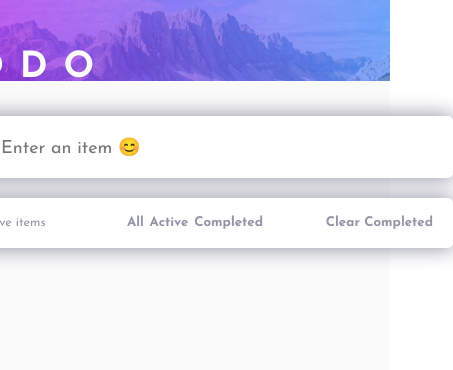
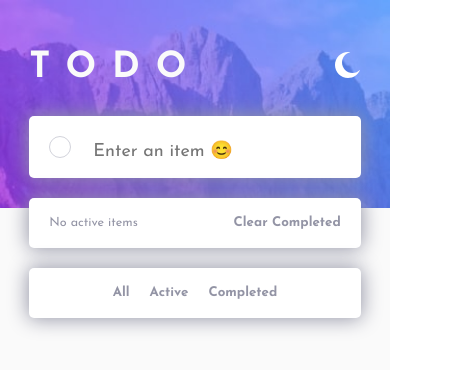
Before and after one commit to nikavolk/todo-app, a React (Create React App) app: page / in a window 390 px wide. Shown: the top 370 px of the page, 453 px wide, since content can reach past the window. Built offline with nearby package versions, Linux system fonts and the light colour scheme.

Commit message:
Cleaned up JS, CSS, finished Light/Dark themes, added mobile responsiveness

```diff
--- a/src/App.js
+++ b/src/App.js
@@ -51,11 +51,11 @@ function App() {
           setChecked={setChecked}
           theme={theme}
         />
-        {filteredTodoList.length > 0 && (
+        {/*{filteredTodoList.length > 0 && (
           <div className={`footer-text ${theme === "dark" ? "dark" : ""}`}>
             Drag and drop to reorder list
-          </div>
-        )}
+          </div>}
+        )*/}
       </div>
     </div>
   );
--- a/src/Assets/Styles/_global.scss
+++ b/src/Assets/Styles/_global.scss
@@ -23,14 +23,23 @@ button {
   background-size: 100% auto;
   background-color: $l_vLightGray;
 
+  @media (max-width: 450px) {
+    background-image: url("../Images/bg-mobile-light.jpg");
+  }
+
   &.dark {
     background-image: url("../Images/bg-desktop-dark.jpg");
     background-color: $d_vDarkBlue;
+
+    @media (max-width: 450px) {
+      background-image: url("../Images/bg-mobile-dark.jpg");
+    }
   }
 }
 
 .main-container {
-  width: 550px;
+  width: 85%;
+  max-width: 550px;
   margin: 5%;
 }
 
--- a/src/Components/Filter/Filter.jsx
+++ b/src/Components/Filter/Filter.jsx
@@ -33,19 +33,32 @@ const Filter = ({ setStatus, todoList, setTodoList, theme }) => {
   return (
     <div className="filter-wrapper">
       <div className="state-adjacent">{activeItems()}</div>
-      <div className="state-btn-wrapper">
-        <div>
-          <button onClick={() => filterHandler()}>All</button>
-        </div>
-        <div>
-          <button onClick={() => filterHandler("active")}>Active</button>
-        </div>
-        <div>
-          <button onClick={() => filterHandler("completed")}>Completed</button>
+      <div className={`state-btn-wrapper ${theme === "dark" ? "dark" : ""}`}>
+        <div className="btn-filters">
+          <button className="btn-filter" onClick={() => filterHandler()}>
+            All
+          </button>
+          <button
+            className={`btn-filter ${theme === "dark" ? "dark" : ""}`}
+            onClick={() => filterHandler("active")}
+          >
+            Active
+          </button>
+          <button
+            className={`btn-filter ${theme === "dark" ? "dark" : ""}`}
+            onClick={() => filterHandler("completed")}
+          >
+            Completed
+          </button>
         </div>
       </div>
       <div className="state-adjacent right">
-        <button onClick={clearHandler}>Clear Completed</button>
+        <button
+          className={`btn-remove-completed ${theme === "dark" ? "dark" : ""}`}
+          onClick={clearHandler}
+        >
+          Clear Completed
+        </button>
       </div>
     </div>
   );
--- a/src/Components/Filter/filter.component.style.scss
+++ b/src/Components/Filter/filter.component.style.scss
@@ -7,11 +7,35 @@
   justify-content: space-between;
   align-items: center;
   font-size: 0.7em;
+  position: relative;
 
   .state-btn-wrapper {
     display: flex;
     justify-content: space-between;
     flex-grow: 1;
+
+    .btn-filters {
+      display: flex;
+      margin: auto;
+    }
+
+    @media (max-width: 450px) {
+      top: 50px;
+      position: absolute;
+      color: $l_darkGrayBlue;
+      height: 50px;
+      font-size: 0.7em;
+      width: 100%;
+      border-radius: 5px;
+      background-color: white;
+      margin: 20px 0;
+      box-shadow: 0px 0px 20px 1px $l_darkGrayBlue;
+
+      &.dark {
+        background-color: $d_vDarkDesatBlue;
+        box-shadow: 0px 0px 20px 1px $d_vDarkDesatBlue;
+      }
+    }
   }
 
   .state-adjacent {
@@ -22,16 +46,39 @@
     text-align: right;
   }
 
-  .btn-clear {
-  }
-
-  button {
+  .btn-remove-completed {
     border: none;
     background-color: inherit;
     cursor: pointer;
     font-weight: 700;
     color: $l_darkGrayBlue;
     padding: 0;
+
+    &.dark:hover {
+      color: $d_lightGrayBlueH;
+    }
+
+    &:hover {
+      color: $l_vDarkGrayBlue;
+    }
+
+    &:active {
+      color: $brightBlue;
+    }
+  }
+
+  .btn-filter {
+    border: none;
+    background-color: inherit;
+    cursor: pointer;
+    font-weight: 700;
+    color: $l_darkGrayBlue;
+    padding: 0;
+    margin: 10px;
+
+    &.dark:hover {
+      color: $d_lightGrayBlueH;
+    }
 
     &:hover {
       color: $l_vDarkGrayBlue;
--- a/src/Components/Input/Input.jsx
+++ b/src/Components/Input/Input.jsx
@@ -26,6 +26,7 @@ const Input = ({ inputText, setInputText, todoList, setTodoList, theme }) => {
   return (
     <div className={`input-wrapper ${theme === "dark" ? "dark" : ""}`}>
       <div className={`input-circle ${theme === "dark" ? "dark" : ""}`} />
+      <div className="input-field">
         <form>
           <input
             className={`input-field ${theme === "dark" ? "dark" : ""}`}
@@ -41,6 +42,7 @@ const Input = ({ inputText, setInputText, todoList, setTodoList, theme }) => {
           <button className="btn" onClick={submitTodoHandler}></button>
         </form>
       </div>
+    </div>
   );
 };
 
--- a/src/Components/Input/input.component.style.scss
+++ b/src/Components/Input/input.component.style.scss
@@ -6,7 +6,6 @@
   display: flex;
   align-items: center;
   box-shadow: 0px 0px 20px 1px $l_darkGrayBlue;
-  align-self: stretch;
 
   &.dark {
     background-color: $d_vDarkDesatBlue;
@@ -16,6 +15,7 @@
   .input-circle {
     width: 20px;
     height: 20px;
+    min-width: 20px;
     border-radius: 50%;
     border: 1px solid $l_vLightGrayBlue;
     margin: 20px;
@@ -28,7 +28,7 @@
     font-size: 18px;
     line-height: 30px;
     border: none;
-    width: 450px;
+    width: auto;
     margin-top: 5px;
     background-color: inherit;
 
--- a/src/Components/TodoItem/todoitem.component.style.scss
+++ b/src/Components/TodoItem/todoitem.component.style.scss
@@ -45,6 +45,19 @@
       transition: background 300ms;
       cursor: pointer;
 
+      &.dark::before {
+        content: "";
+        color: transparent;
+        display: block;
+        width: inherit;
+        height: inherit;
+        border-radius: inherit;
+        border: 0;
+        background-color: transparent;
+        background-size: contain;
+        box-shadow: inset 0 0 0 1px $d_darkGrayishBlue;
+      }
+
       &::before {
         content: "";
         color: transparent;
@@ -56,11 +69,9 @@
         background-color: transparent;
         background-size: contain;
         box-shadow: inset 0 0 0 1px $l_vLightGrayBlue;
+      }
 
-        &.dark {
-          box-shadow: inset 0 0 0 1px $d_darkGrayishBlue;
-        }
-      } /* pseudo check styling */
+      /* pseudo check styling */
 
       &:hover + label {
         cursor: pointer;
@@ -71,6 +82,10 @@
       &:checked + label {
         color: $l_vLightGrayBlue;
         text-decoration: line-through;
+
+        &.dark {
+          color: $d_darkGrayBlue;
+        }
       }
 
       &:checked::before {
```
Lines whose indentation alone changed are shown as unchanged.
